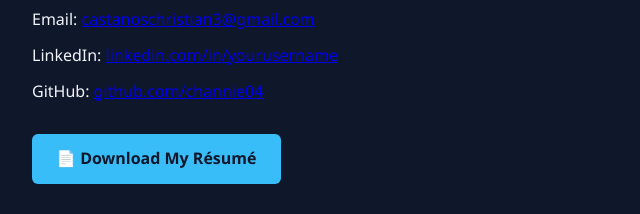
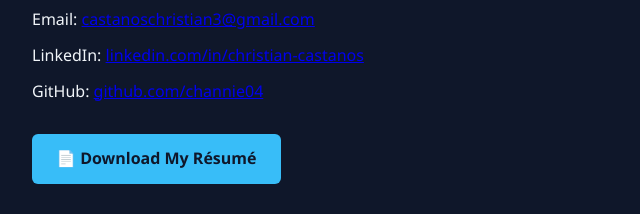
Before and after one commit to Channie04/Christian, a plain HTML site: page index.html in a window 1280 px wide. Shown: the part 1113-1327 px from the top of the page, 178-818 px from the left. Drawn offline with Linux system fonts and the light colour scheme.

Commit message:
Update index.html

```diff
--- a/index.html
+++ b/index.html
@@ -185,7 +185,7 @@
     <h2>Let’s Connect</h2>
     <p>📩 Open to remote support roles in SaaS, Web3, or early-stage startups.</p>
     <p>Email: <a href="mailto:castanoschristian3@gmail.com">castanoschristian3@gmail.com</a></p>
-    <p>LinkedIn: <a href="https://www.linkedin.com/in/yourusername" target="_blank">linkedin.com/in/yourusername</a></p>
+    <p>LinkedIn: <a href="www.linkedin.com/in/christian-castanos-271965371" target="_blank">linkedin.com/in/christian-castanos</a></p>
     <p>GitHub: <a href="https://github.com/channie04" target="_blank">github.com/channie04</a></p>
     <a href="Christian-Resume.pdf" download class="btn">📄 Download My Résumé</a>
   </section>
```
